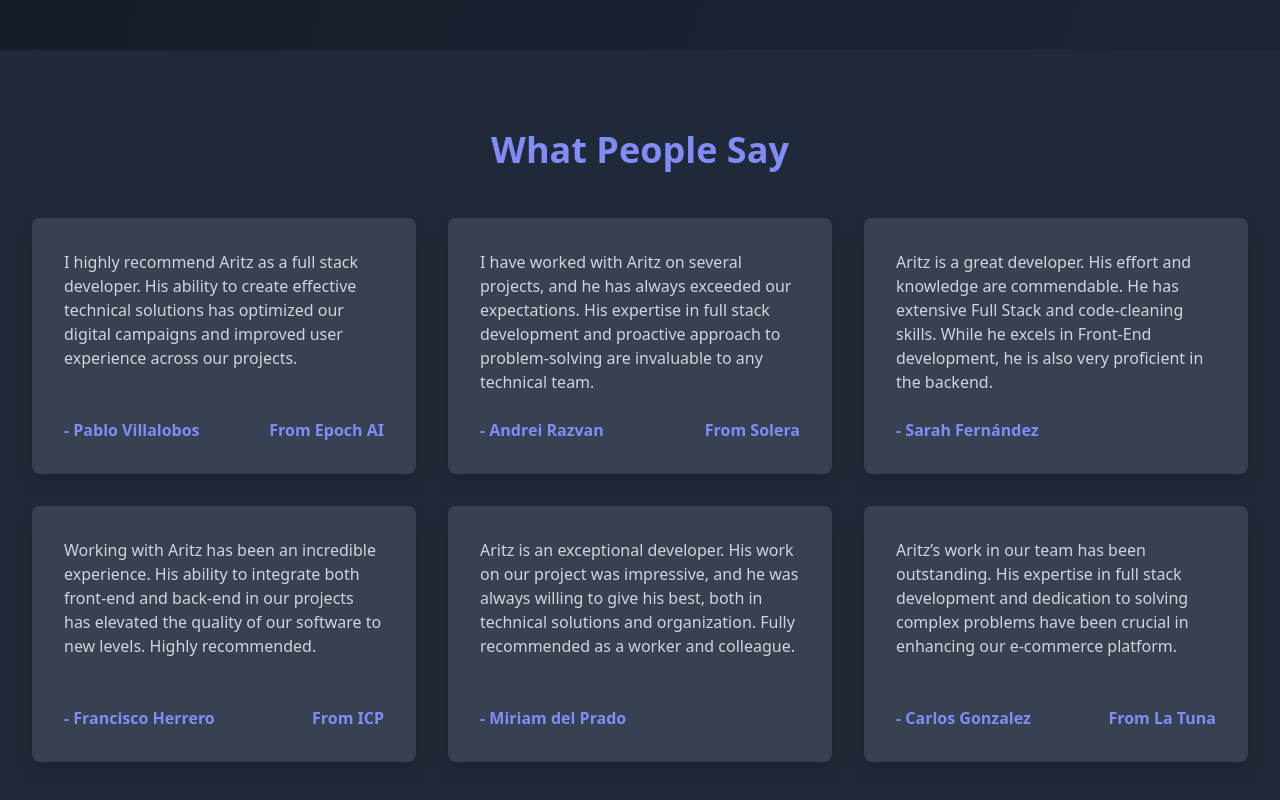
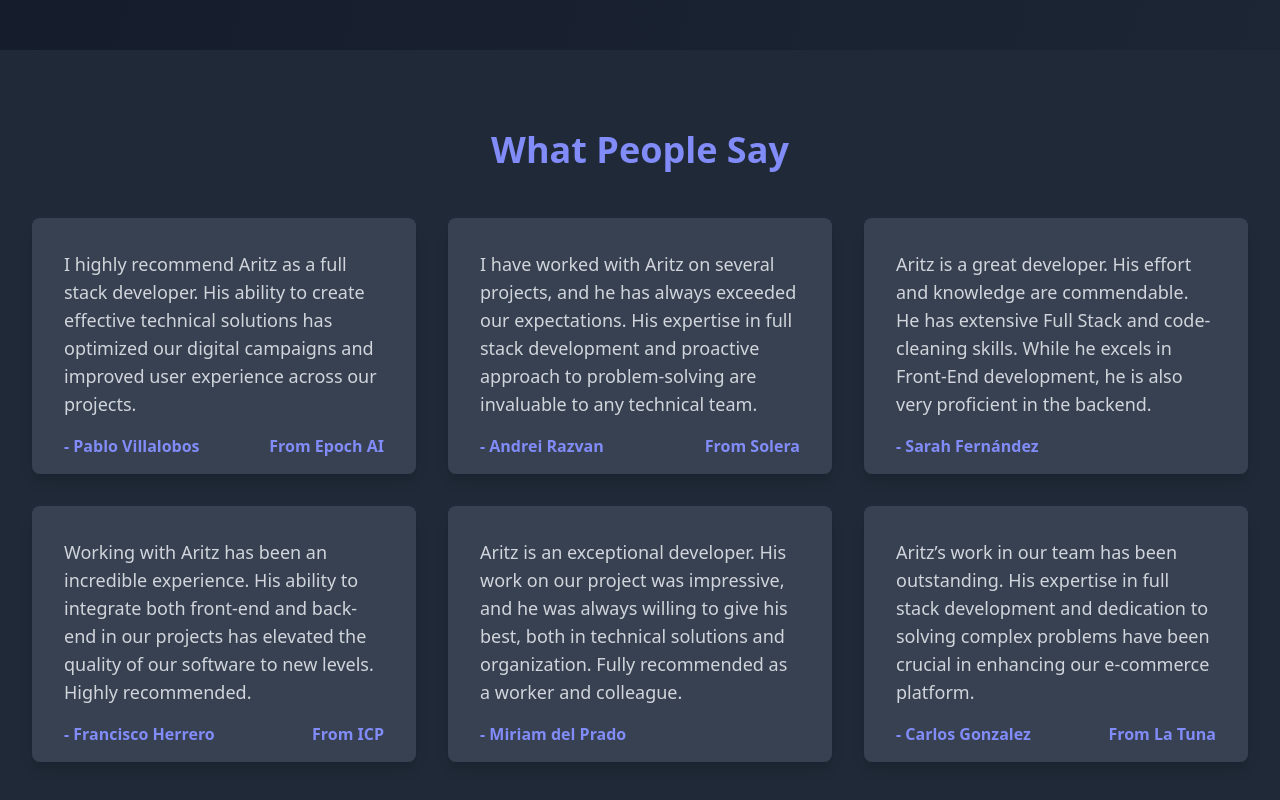
Before and after one commit to aritzsilva98/Portfolio, a React (Create React App) app: page / in a window 1280 px wide. Shown: the part 2354-3154 px from the top of the page. Built offline with nearby package versions, Linux system fonts and the light colour scheme.

Commit message:
More changes... I hate this

```diff
--- a/src/components/sub-components/ProjectCard.jsx
+++ b/src/components/sub-components/ProjectCard.jsx
@@ -25,7 +25,7 @@ const ProjectCard = ({ project, className }) => {
 
   return (
     <motion.div
-      className={`bg-white dark:bg-gray-800 rounded-lg shadow-lg overflow-hidden flex flex-col ${className} h-full min-w-96 gap-8`}
+      className={`bg-white dark:bg-gray-800 rounded-lg shadow-lg overflow-hidden flex flex-col ${className} h-full gap-8`}
       whileHover={{
         scale: 1.03,
         boxShadow: '0px 5px 15px rgba(0,0,0,0.1)'
--- a/src/components/sub-components/TestimonialCard.jsx
+++ b/src/components/sub-components/TestimonialCard.jsx
@@ -6,7 +6,7 @@ const TestimonialCard = ({ testimonial }) => {
   return (
     <FadeInWhenVisible>
       <div className='bg-white dark:bg-gray-700 p-8 rounded-lg shadow-lg max-w-sm flex flex-col h-64'>
-        <p className='text-gray-600 dark:text-gray-300 mb-4 flex-grow'>
+        <p className='text-gray-600 dark:text-gray-300 mb-4 flex-grow text-md sm:text-lg'>
           {testimonial.message}
         </p>
         <div className='flex flex-row justify-between mt-auto'>
```
